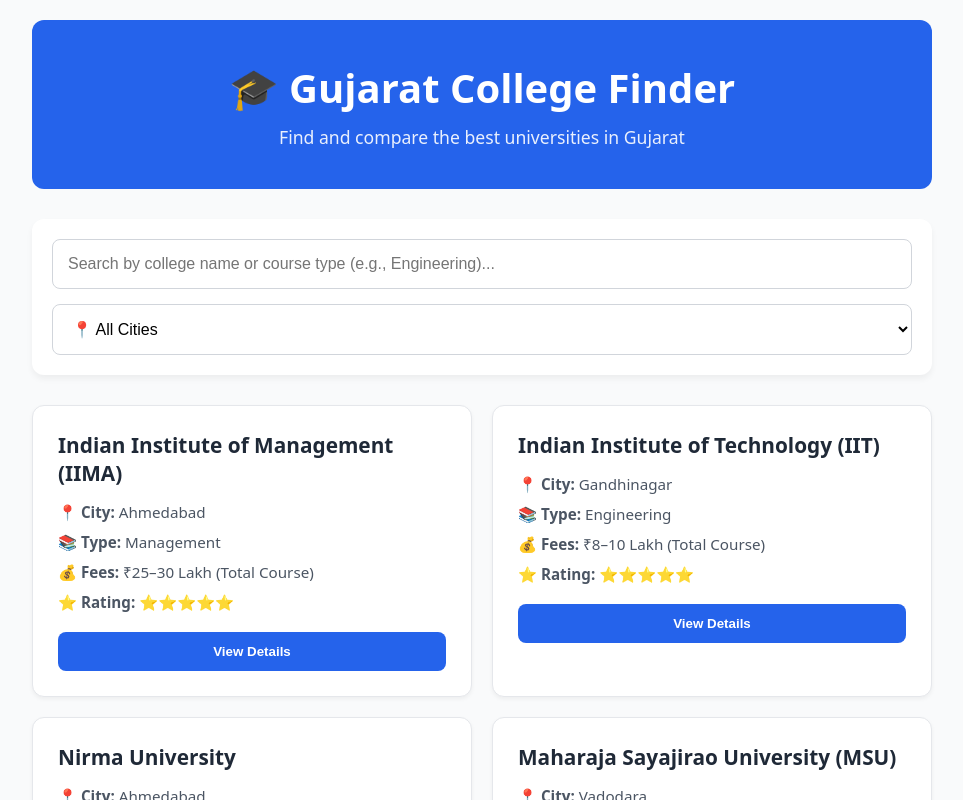
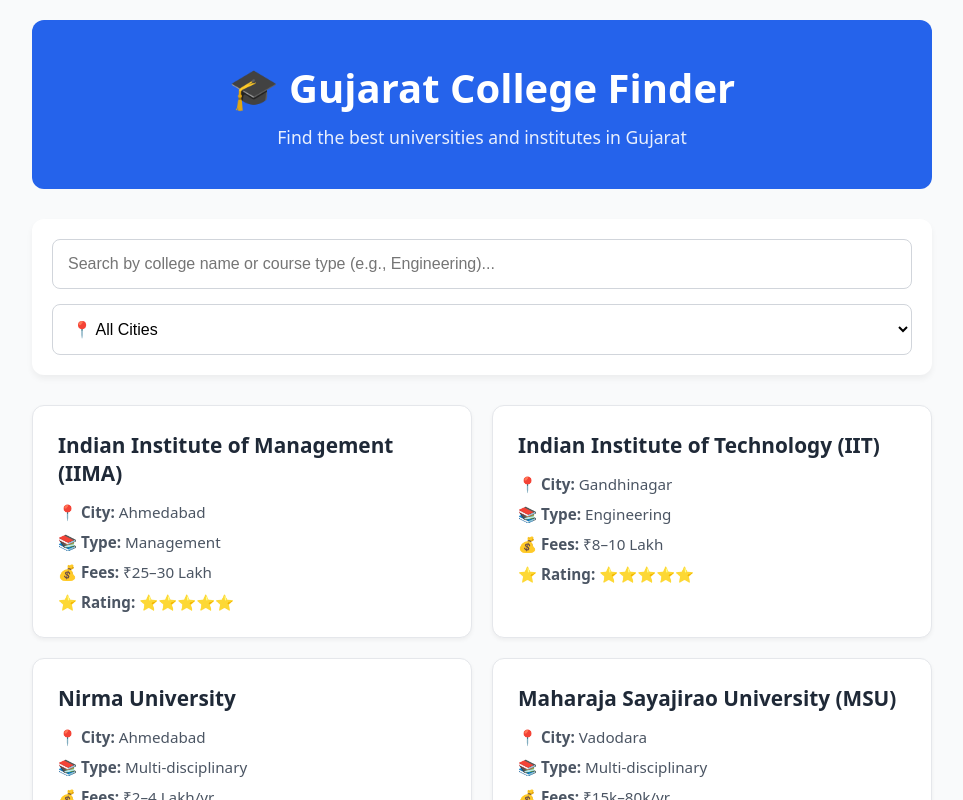
Before and after one commit to seorajp/gujarat-college-finder, a Next.js app: page / in a window 1280 px wide. Shown: the top 800 px of the page, without its empty margins (158-1121 px from the left). Built offline with nearby package versions, Linux system fonts and the light colour scheme.

Commit message:
Update page.js

```diff
--- a/app/page.js
+++ b/app/page.js
@@ -2,151 +2,25 @@
 
 import { useState } from "react";
 
-// Complete Database of Gujarat Colleges with expanded details
 const gujaratColleges = [
-  {
-    id: 1,
-    name: "Indian Institute of Management (IIMA)",
-    city: "Ahmedabad",
-    type: "Management",
-    fees: "₹25–30 Lakh (Total Course)",
-    rating: "⭐⭐⭐⭐⭐",
-    established: "1961",
-    campusSize: "106 Acres",
-    popularCourses: "MBA, PGPX, FPM",
-    description: "Ranked #1 for Management in India. Famous for its iconic red-brick architecture (Louis Kahn Plaza) and case-study based learning methodology.",
-    website: "https://www.iima.ac.in"
-  },
-  {
-    id: 2,
-    name: "Indian Institute of Technology (IIT)",
-    city: "Gandhinagar",
-    type: "Engineering",
-    fees: "₹8–10 Lakh (Total Course)",
-    rating: "⭐⭐⭐⭐⭐",
-    established: "2008",
-    campusSize: "400 Acres",
-    popularCourses: "B.Tech (CSE, EE, ME), M.Tech, PhD",
-    description: "Located beautifully on the banks of the Sabarmati River. Known for its project-based learning curriculum and massive global research collaborations.",
-    website: "https://iitgn.ac.in"
-  },
-  {
-    id: 3,
-    name: "Nirma University",
-    city: "Ahmedabad",
-    type: "Multi-disciplinary",
-    fees: "₹2–4 Lakh/yr",
-    rating: "⭐⭐⭐⭐",
-    established: "2003",
-    campusSize: "115 Acres",
-    popularCourses: "B.Tech, MBA, B.Pharm, LAW",
-    description: "A premier private university offering top-tier campus placements, modern infrastructure, and highly corporate-aligned academic structures.",
-    website: "https://nirmauni.ac.in"
-  },
-  {
-    id: 4,
-    name: "Maharaja Sayajirao University (MSU)",
-    city: "Vadodara",
-    type: "Multi-disciplinary",
-    fees: "₹15k–80k/yr",
-    rating: "⭐⭐⭐⭐",
-    established: "1949",
-    campusSize: "275 Acres",
-    popularCourses: "B.Com, B.A, Fine Arts, Engineering",
-    description: "One of Gujarat's oldest and most heritage-rich public universities. World-renowned for its Faculty of Fine Arts and vibrant cultural campus life.",
-    website: "https://www.msubaroda.ac.in"
-  },
-  {
-    id: 5,
-    name: "Parul University",
-    city: "Vadodara",
-    type: "Multi-disciplinary",
-    fees: "₹1–2.5 Lakh/yr",
-    rating: "⭐⭐⭐",
-    established: "2015",
-    campusSize: "150+ Acres",
-    popularCourses: "B.Tech, MBA, MBBS, Aviation",
-    description: "Known for an incredibly diverse international student community, highly vibrant regular tech-fests, and extensive global exchange programs.",
-    website: "https://www.paruluniversity.ac.in"
-  },
-  {
-    id: 6,
-    name: "National Institute of Design (NID)",
-    city: "Ahmedabad",
-    type: "Design",
-    fees: "₹3–4 Lakh/yr",
-    rating: "⭐⭐⭐⭐⭐",
-    established: "1961",
-    campusSize: "20 Acres",
-    popularCourses: "B.Des (Product, Graphic, Animation)",
-    description: "An Institute of National Importance. Globally recognized as India's premier design school driving industrial, communication, and textile design education.",
-    website: "https://www.nid.edu"
-  },
-  {
-    id: 7,
-    name: "SVNIT (NIT Surat)",
-    city: "Surat",
-    type: "Engineering",
-    fees: "₹1.5–2 Lakh/yr",
-    rating: "⭐⭐⭐⭐",
-    established: "1961",
-    campusSize: "250 Acres",
-    popularCourses: "B.Tech (Computer, Mechanical, Civil)",
-    description: "A prestigious central-government funded engineering institute with an outstanding legacy of producing top-tier tech industry leaders and startup founders.",
-    website: "https://www.svnit.ac.in"
-  },
-  {
-    id: 8,
-    name: "Pandit Deendayal Energy University (PDEU)",
-    city: "Gandhinagar",
-    type: "Engineering",
-    fees: "₹2–4 Lakh/yr",
-    rating: "⭐⭐⭐⭐",
-    established: "2007",
-    campusSize: "100 Acres",
-    popularCourses: "B.Tech (Petroleum, Solar, CSE), MBA",
-    description: "Excellent infrastructure supported by industry giants. Special emphasis on energy domain studies, conventional research, and modern tech branches.",
-    website: "https://www.pdeu.ac.in"
-  },
-  {
-    id: 9,
-    name: "Gujarat University",
-    city: "Ahmedabad",
-    type: "Multi-disciplinary",
-    fees: "₹10k–50k/yr",
-    rating: "⭐⭐⭐",
-    established: "1949",
-    campusSize: "260 Acres",
-    popularCourses: "M.Sc, B.Com, MCA, BCA",
-    description: "The largest affiliating university in the state, offering affordable high-quality state-board education options across hundreds of streams.",
-    website: "https://www.gujaratuniversity.ac.in"
-  },
-  {
-    id: 10,
-    name: "Dhirubhai Ambani Institute (DA-IICT)",
-    city: "Gandhinagar",
-    type: "Engineering/IT",
-    fees: "₹2–3 Lakh/yr",
-    rating: "⭐⭐⭐⭐⭐",
-    established: "2001",
-    campusSize: "50 Acres",
-    popularCourses: "B.Tech (ICT), M.Tech, M.Sc (IT)",
-    description: "A wave-making wave-front specialized institute for Information and Communication Technology, providing exceptional direct placements in big-tech firms.",
-    website: "https://www.daiict.ac.in"
-  }
+  { id: 1, name: "Indian Institute of Management (IIMA)", city: "Ahmedabad", type: "Management", fees: "₹25–30 Lakh", rating: "⭐⭐⭐⭐⭐" },
+  { id: 2, name: "Indian Institute of Technology (IIT)", city: "Gandhinagar", type: "Engineering", fees: "₹8–10 Lakh", rating: "⭐⭐⭐⭐⭐" },
+  { id: 3, name: "Nirma University", city: "Ahmedabad", type: "Multi-disciplinary", fees: "₹2–4 Lakh/yr", rating: "⭐⭐⭐⭐" },
+  { id: 4, name: "Maharaja Sayajirao University (MSU)", city: "Vadodara", type: "Multi-disciplinary", fees: "₹15k–80k/yr", rating: "⭐⭐⭐⭐" },
+  { id: 5, name: "Parul University", city: "Vadodara", type: "Multi-disciplinary", fees: "₹1–2.5 Lakh/yr", rating: "⭐⭐⭐" },
+  { id: 6, name: "National Institute of Design (NID)", city: "Ahmedabad", type: "Design", fees: "₹3–4 Lakh/yr", rating: "⭐⭐⭐⭐⭐" },
+  { id: 7, name: "SVNIT (NIT Surat)", city: "Surat", type: "Engineering", fees: "₹1.5–2 Lakh/yr", rating: "⭐⭐⭐⭐" },
+  { id: 8, name: "Pandit Deendayal Energy University (PDEU)", city: "Gandhinagar", type: "Engineering", fees: "₹2–4 Lakh/yr", rating: "⭐⭐⭐⭐" },
+  { id: 9, name: "Gujarat University", city: "Ahmedabad", type: "Multi-disciplinary", fees: "₹10k–50k/yr", rating: "⭐⭐⭐" },
+  { id: 10, name: "Dhirubhai Ambani Institute (DA-IICT)", city: "Gandhinagar", type: "Engineering/IT", fees: "₹2–3 Lakh/yr", rating: "⭐⭐⭐⭐⭐" }
 ];
 
 export default function Home() {
   const [searchQuery, setSearchQuery] = useState("");
   const [selectedCity, setSelectedCity] = useState("All");
 
-  // State to track if we are on the Home Page or Details Page
-  const [selectedCollege, setSelectedCollege] = useState(null);
-
-  // Get unique cities for the dropdown menu
   const cities = ["All", ...new Set(gujaratColleges.map(c => c.city))];
 
-  // Search filter math logic
   const filteredColleges = gujaratColleges.filter((college) => {
     const matchesSearch = college.name.toLowerCase().includes(searchQuery.toLowerCase()) ||
                           college.type.toLowerCase().includes(searchQuery.toLowerCase());
@@ -154,82 +28,13 @@
     return matchesSearch && matchesCity;
   });
 
-  // --- PAGE VIEW 2: COLLEGE DETAILS PAGE ---
-  if (selectedCollege) {
-    return (
-      <main style={{ padding: "20px", fontFamily: "system-ui, sans-serif", maxWidth: "800px", margin: "0 auto", backgroundColor: "#f9fafb", minHeight: "100vh" }}>
-        {/* Back Button */}
-        <button
-          onClick={() => setSelectedCollege(null)}
-          style={{ padding: "10px 20px", fontSize: "16px", backgroundColor: "#e5e7eb", border: "none", borderRadius: "8px", color: "#374151", fontWeight: "bold", cursor: "pointer", marginBottom: "20px" }}
-        >
-          ⬅️ Back to Directory
-        </button>
-
-        {/* Profile Card Header */}
-        <div style={{ backgroundColor: "white", padding: "30px", borderRadius: "12px", border: "1px solid #e5e7eb", boxShadow: "0 4px 6px rgba(0,0,0,0.05)" }}>
-          <span style={{ backgroundColor: "#dbeafe", color: "#2563eb", padding: "5px 12px", borderRadius: "20px", fontSize: "0.85rem", fontWeight: "bold" }}>
-            {selectedCollege.type}
-          </span>
-          <h1 style={{ fontSize: "2rem", margin: "15px 0 10px 0", color: "#1f2937" }}>{selectedCollege.name}</h1>
-          <p style={{ fontSize: "1.2rem", color: "#4b5563", margin: "0 0 15px 0" }}>📍 {selectedCollege.city}, Gujarat</p>
-          <div style={{ fontSize: "1.2rem" }}>Rating: {selectedCollege.rating}</div>
-        </div>
-
-        {/* Detailed Statistics Block */}
-        <div style={{ display: "grid", gridTemplateColumns: "repeat(auto-fit, minmax(200px, 1fr))", gap: "15px", margin: "25px 0" }}>
-          <div style={{ backgroundColor: "white", padding: "20px", borderRadius: "10px", border: "1px solid #e5e7eb", textAlign: "center" }}>
-            <div style={{ color: "#6b7280", fontSize: "0.9rem", marginBottom: "5px" }}>💰 Estimated Fees</div>
-            <strong style={{ fontSize: "1.1rem", color: "#111827" }}>{selectedCollege.fees}</strong>
-          </div>
-          <div style={{ backgroundColor: "white", padding: "20px", borderRadius: "10px", border: "1px solid #e5e7eb", textAlign: "center" }}>
-            <div style={{ color: "#6b7280", fontSize: "0.9rem", marginBottom: "5px" }}>📅 Established Year</div>
-            <strong style={{ fontSize: "1.1rem", color: "#111827" }}>{selectedCollege.established}</strong>
-          </div>
-          <div style={{ backgroundColor: "white", padding: "20px", borderRadius: "10px", border: "1px solid #e5e7eb", textAlign: "center" }}>
-            <div style={{ color: "#6b7280", fontSize: "0.9rem", marginBottom: "5px" }}>📐 Campus Area</div>
-            <strong style={{ fontSize: "1.1rem", color: "#111827" }}>{selectedCollege.campusSize}</strong>
-          </div>
-        </div>
-
-        {/* Overview & Courses info */}
-        <div style={{ backgroundColor: "white", padding: "30px", borderRadius: "12px", border: "1px solid #e5e7eb", display: "grid", gap: "20px", boxShadow: "0 4px 6px rgba(0,0,0,0.05)" }}>
-          <div>
-            <h3 style={{ margin: "0 0 10px 0", color: "#1f2937" }}>Institute Overview</h3>
-            <p style={{ color: "#4b5563", lineHeight: "1.6", margin: 0 }}>{selectedCollege.description}</p>
-          </div>
-
-          <hr style={{ border: "0", borderTop: "1px solid #e5e7eb", margin: "10px 0" }} />
-
-          <div>
-            <h3 style={{ margin: "0 0 10px 0", color: "#1f2937" }}>🔥 Popular Courses Offered</h3>
-            <p style={{ color: "#2563eb", fontWeight: "bold", fontSize: "1.1rem", margin: 0 }}>{selectedCollege.popularCourses}</p>
-          </div>
-
-          <a
-            href={selectedCollege.website}
-            target="_blank"
-            rel="noopener noreferrer"
-            style={{ display: "block", textAlign: "center", backgroundColor: "#2563eb", color: "white", padding: "14px", borderRadius: "8px", textDecoration: "none", fontWeight: "bold", marginTop: "10px" }}
-          >
-            🌐 Visit Official Website
-          </a>
-        </div>
-      </main>
-    );
-  }
-
-  // --- PAGE VIEW 1: HOME PAGE DIRECTORY ---
   return (
     <main style={{ padding: "20px", fontFamily: "system-ui, sans-serif", maxWidth: "900px", margin: "0 auto", backgroundColor: "#f9fafb", minHeight: "100vh" }}>
-
-      {/* Header Banner */}
       <div style={{ textAlign: "center", marginBottom: "30px", padding: "40px 20px", backgroundColor: "#2563eb", color: "white", borderRadius: "12px" }}>
         <h1 style={{ fontSize: "2.5rem", margin: "0 0 10px 0", fontWeight: "bold" }}>🎓 Gujarat College Finder</h1>
-        <p style={{ fontSize: "1.1rem", margin: 0, opacity: 0.9 }}>Find and compare the best universities in Gujarat</p>
+        <p style={{ fontSize: "1.1rem", margin: 0, opacity: 0.9 }}>Find the best universities and institutes in Gujarat</p>
       </div>
 
-      {/* Inputs Controller Card */}
       <div style={{ display: "flex", flexDirection: "column", gap: "15px", marginBottom: "30px", backgroundColor: "white", padding: "20px", borderRadius: "12px", boxShadow: "0 4px 6px rgba(0,0,0,0.05)" }}>
         <input
           type="text"
@@ -250,31 +55,22 @@
         </select>
       </div>
 
-      {/* Grid Results Block */}
       <div style={{ display: "grid", gap: "20px", gridTemplateColumns: "repeat(auto-fill, minmax(300px, 1fr))" }}>
         {filteredColleges.length > 0 ? (
           filteredColleges.map((college) => (
             <div key={college.id} style={{ backgroundColor: "white", padding: "25px", borderRadius: "12px", border: "1px solid #e5e7eb", boxShadow: "0 2px 4px rgba(0,0,0,0.05)" }}>
               <h2 style={{ margin: "0 0 15px 0", fontSize: "1.3rem", color: "#1f2937" }}>{college.name}</h2>
-
-              <div style={{ display: "flex", flexDirection: "column", gap: "10px", color: "#4b5563", fontSize: "0.95rem", marginBottom: "20px" }}>
+              <div style={{ display: "flex", flexDirection: "column", gap: "10px", color: "#4b5563", fontSize: "0.95rem" }}>
                 <span>📍 <strong>City:</strong> {college.city}</span>
                 <span>📚 <strong>Type:</strong> {college.type}</span>
                 <span>💰 <strong>Fees:</strong> {college.fees}</span>
                 <span>⭐ <strong>Rating:</strong> {college.rating}</span>
               </div>
-
-              <button
-                onClick={() => setSelectedCollege(college)}
-                style={{ width: "100%", padding: "12px", backgroundColor: "#2563eb", border: "none", borderRadius: "8px", color: "white", fontWeight: "bold", cursor: "pointer" }}
-              >
-                View Details
-              </button>
             </div>
           ))
         ) : (
           <div style={{ textAlign: "center", padding: "40px", color: "#6b7280", gridColumn: "1 / -1" }}>
-            <p style={{ fontSize: "1.2rem" }}>No colleges match your filter query. Try searching something else!</p>
+            <p style={{ fontSize: "1.2rem" }}>No colleges found matching your search.</p>
           </div>
         )}
       </div>
```
